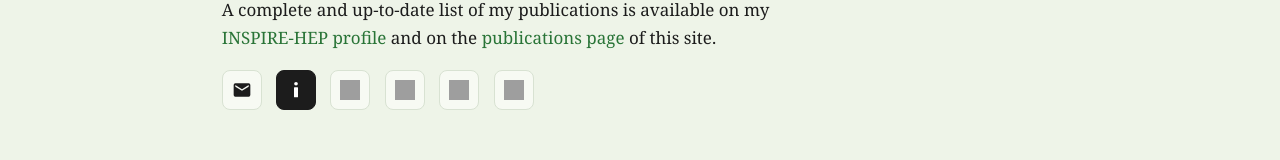
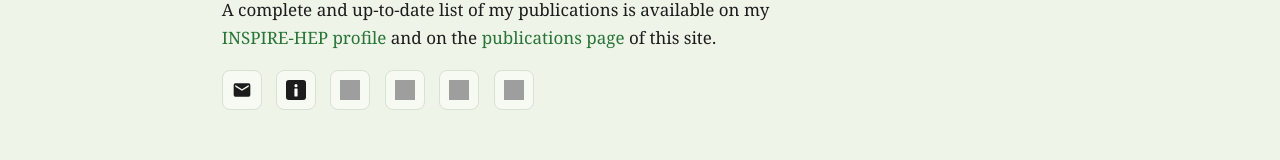
Before and after one commit to cu2mauro/cu2mauro.github.io, a plain HTML site: page index.html in a window 1280 px wide. Shown: the part 443-603 px from the top of the page. Drawn offline with Linux system fonts and the light colour scheme; grey boxes are pictures that could not be loaded.

Commit message:
claude fix inspire icon

```diff
--- a/index.html
+++ b/index.html
@@ -69,10 +69,11 @@
             <a href="mailto:giliberti@itp.uni-frankfurt.de" title="Email">
               <svg viewBox="0 0 24 24" aria-hidden="true"><path d="M20 4H4a2 2 0 0 0-2 2v12a2 2 0 0 0 2 2h16a2 2 0 0 0 2-2V6a2 2 0 0 0-2-2zm0 4-8 5-8-5V6l8 5 8-5z"/></svg>
             </a>
-            <a class="invert" href="https://inspirehep.net/authors/2707823" title="INSPIRE-HEP">
+            <a href="https://inspirehep.net/authors/2707823" title="INSPIRE-HEP">
               <svg viewBox="0 0 24 24" aria-hidden="true">
-                <circle cx="12" cy="4.5" r="2.2"/>
-                <rect x="9.6" y="8.8" width="4.8" height="12" rx="0.6"/>
+                <rect width="24" height="24" rx="3.5"/>
+                <circle cx="12" cy="6.8" r="1.9" fill="#ffffff"/>
+                <rect x="10.1" y="10.3" width="3.8" height="9.5" rx="0.5" fill="#ffffff"/>
               </svg>
             </a>
             <a href="https://orcid.org/0000-0001-6190-6947" title="ORCID">
--- a/style.css
+++ b/style.css
@@ -165,18 +165,6 @@ p { margin: 0.7rem 0; }
 }
 .icons a:hover svg { fill: var(--accent); }
 
-/* Inverted style (e.g. INSPIRE-HEP): white glyph on dark box */
-.icons a.invert {
-  background: var(--fg);
-  border-color: var(--fg);
-}
-.icons a.invert svg { fill: #ffffff; }
-.icons a.invert:hover {
-  background: var(--accent);
-  border-color: var(--accent);
-}
-.icons a.invert:hover svg { fill: #ffffff; }
-
 /* ---------- CV ---------- */
 .cv-block strong { font-family: var(--font-sans); }
 .cv-header {
```
